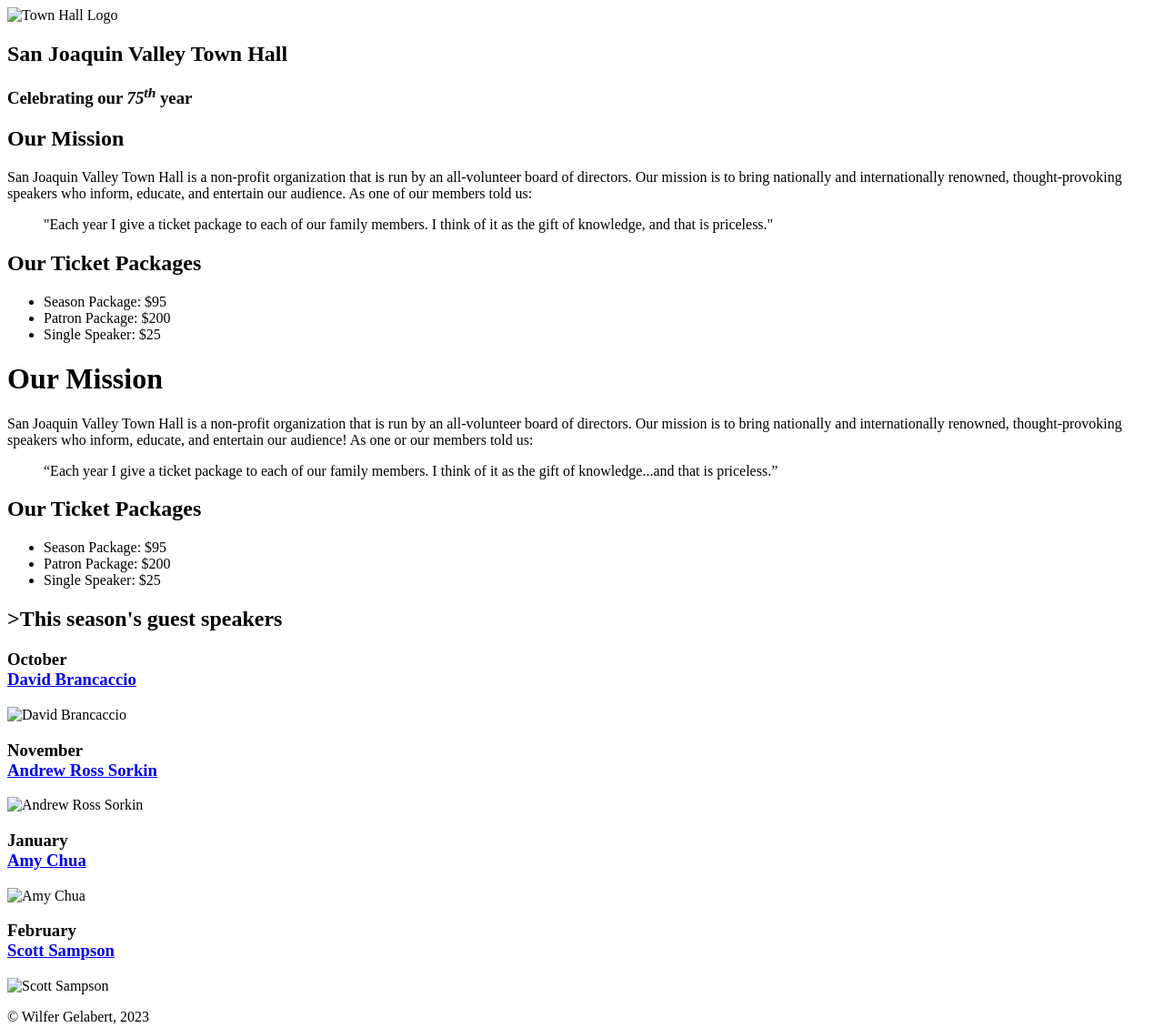
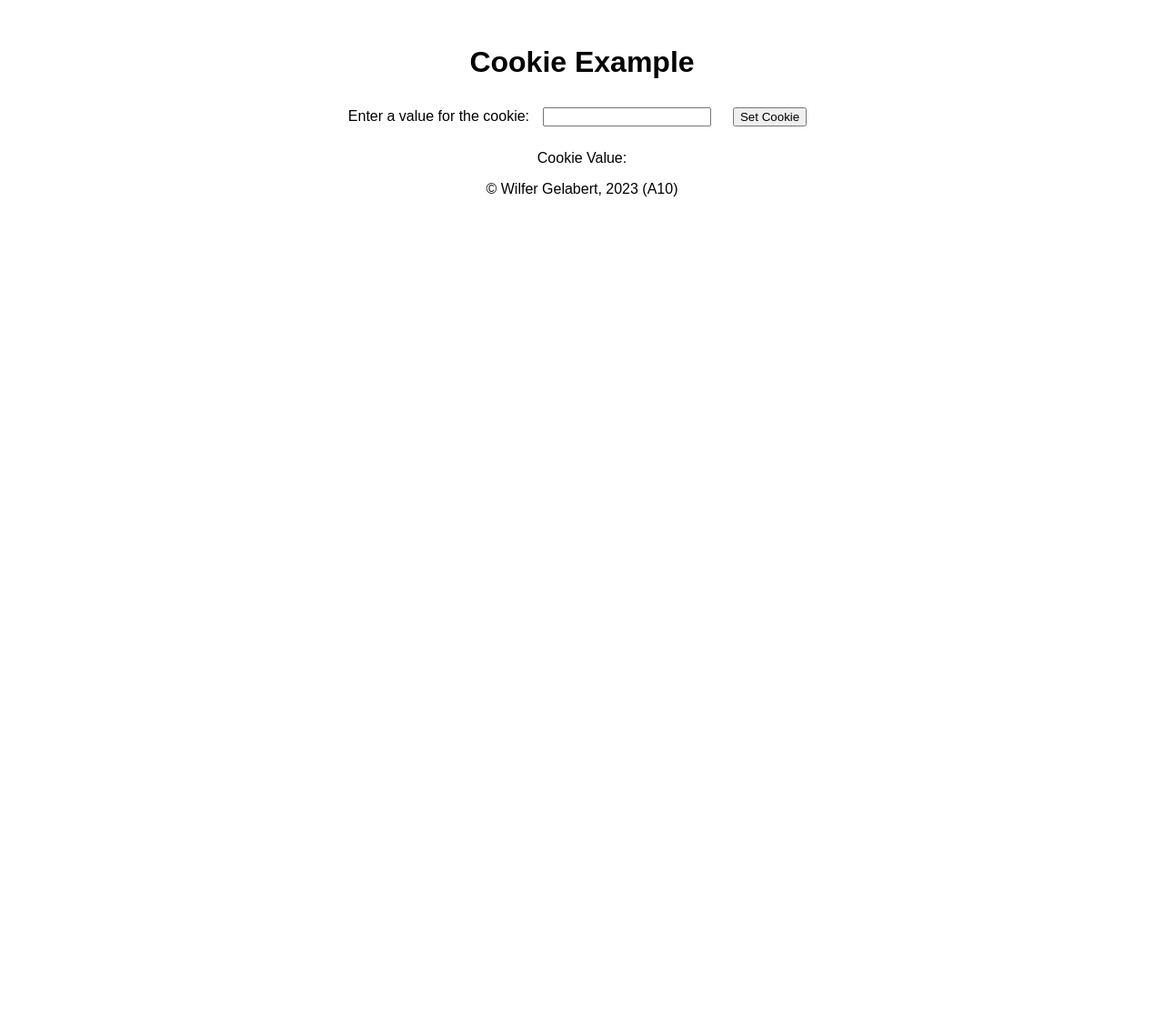
Before and after one commit to wg99nj/A10, a plain HTML site: page index.html in a window 1280 px wide. Shown: the whole page at 91% size. After the commit the page ends 800 px from the top, so only its background shows below. Drawn offline with Linux system fonts and the light colour scheme.

Commit message:
Update index.html

```diff
--- a/index.html
+++ b/index.html
@@ -1,51 +1,58 @@
 <!DOCTYPE html>
 <html lang="en">
 <head>
-    <meta charset="utf-8">
-    <title>San Joaquin Valley Town Hall</title>
-    <link rel="stylesheet" href="Styles/main.css">
+    <meta charset="UTF-8">
+    <meta name="viewport" content="width=device-width, initial-scale=1.0">
+    <title>Cookie Example</title>
+    <style>
+        body {
+            font-family: Arial, sans-serif;
+            text-align: center;
+            margin: 50px;
+        }
+
+        input, button {
+            margin: 10px;
+        }
+    </style>
 </head>
 <body>
-    <header>
-        <img class="logo" src="images/town_hall_logo.gif" alt="Town Hall Logo" width="80">
-        <h2>San Joaquin Valley Town Hall</h2>
-        <h3>Celebrating our <em class="shadow">75<sup>th</sup></em> year</h3>
-    </header>
-    <section>
-        <h2>Our Mission</h2>
-        <p>San Joaquin Valley Town Hall is a non-profit organization that is run by an all-volunteer board of directors. Our mission is to bring nationally and internationally renowned, thought-provoking speakers who inform, educate, and entertain our audience. As one of our members told us:</p>
-        <blockquote class="quotes">"Each year I give a ticket package to each of our family members. I think of it as the gift of knowledge, and that is priceless."</blockquote>
-    </section>
-    <h2>Our Ticket Packages</h2>
-    <ul>
-        <li>Season Package: $95</li>
-        <li>Patron Package: $200</li>
-        <li>Single Speaker: $25</li>
-    </ul>
-    <h1>Our Mission</h1>
-    <p>San Joaquin Valley Town Hall is a non-profit organization that is run by an all-volunteer board of directors. Our mission is to bring nationally and internationally renowned, thought-provoking speakers who inform, educate, and entertain our audience! As one or our members told us:</p>
-    <blockquote>&ldquo;Each year I give a ticket package to each of our family members. I think of it as the gift of knowledge...and that is priceless.&rdquo;</blockquote>
+    <h1>Cookie Example</h1>
 
-    <h2>Our Ticket Packages</h2>
-    <ul>
-        <li>Season Package: $95</li>
-        <li>Patron Package: $200</li>
-        <li>Single Speaker: $25</li>
-    </ul>
-</section>
-<h2>>This season's guest speakers</h2>
-<aside>
-    <h3>October<br><a href="Speakers/Brancaccio.html">David Brancaccio</a></h3>
-    <img src="images/David Brancaccio.jpg" alt="David Brancaccio" height = "100" width = "100">
-    <h3>November<br><a href="Speakers/Sorkin.html">Andrew Ross Sorkin</a></h3>
-    <img src="images/Andrew-Ross-Sorkin.png" alt="Andrew Ross Sorkin" height = "100">
-    <h3>January<br><a href="Speakers/Chua.html">Amy Chua</a></h3>
-    <img src="images/chua-amy.jpg" alt="Amy Chua" height = "100" width = "100">
-    <h3>February<br><a href= "Speakers/Sampson.html"> Scott Sampson</a></h3>
-    <img src="images/Scott Sampson.jpg" alt="Scott Sampson" height="100" width = "100">
-</aside>
-<footer>
-    <p>&copy; Wilfer Gelabert, 2023</p>
-</footer>
+    <label for="cookieInput">Enter a value for the cookie:</label>
+    <input type="text" id="cookieInput">
+    <button onclick="setCookie()">Set Cookie</button>
+
+    <p id="cookieValue">Cookie Value: <span id="displayCookie"></span></p>
+
+    <script>
+        function setCookie() {
+            var user = prompt("Please enter a value for the cookie:", "");
+            if (user != null && user !== "") {
+                document.cookie = "exampleCookie=" + user + "; expires=Fri, 31 Dec 9999 23:59:59 GMT; path=/";
+                displayCookieValue();
+            }
+        }
+
+        function displayCookieValue() {
+            var allCookies = document.cookie;
+            var cookieArray = allCookies.split("; ");
+            for (var i = 0; i < cookieArray.length; i++) {
+                var cookiePair = cookieArray[i].split("=");
+                if (cookiePair[0] === "exampleCookie") {
+                    document.getElementById("displayCookie").textContent = cookiePair[1];
+                    break;
+                }
+            }
+        }
+
+        // Display cookie value on page load
+        window.onload = function () {
+            displayCookieValue();
+        };
+    </script>
+    <footer>
+        <p>&copy; Wilfer Gelabert, 2023 (A10)</p>
+    </footer>
 </body>
 </html>
```
